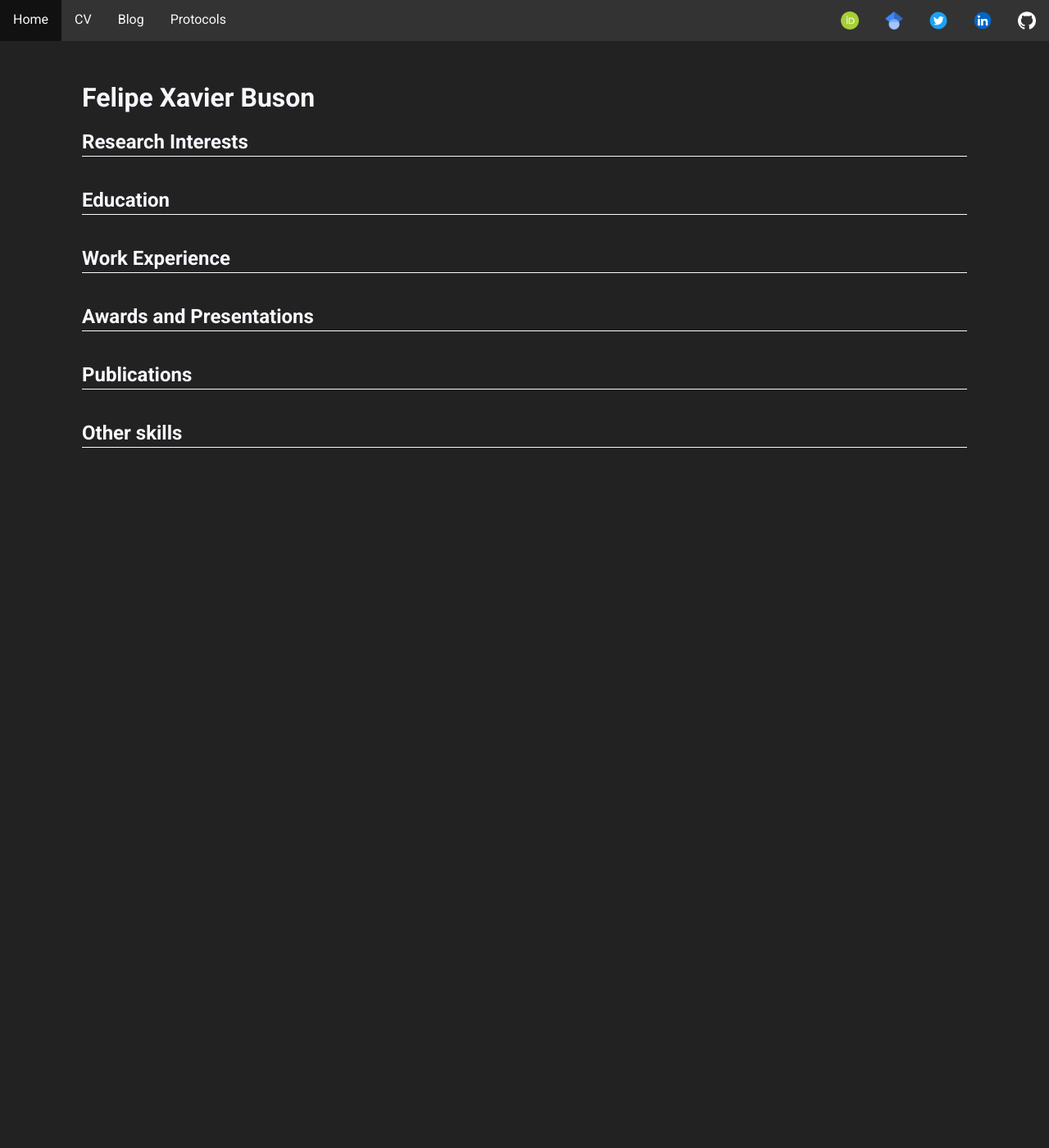
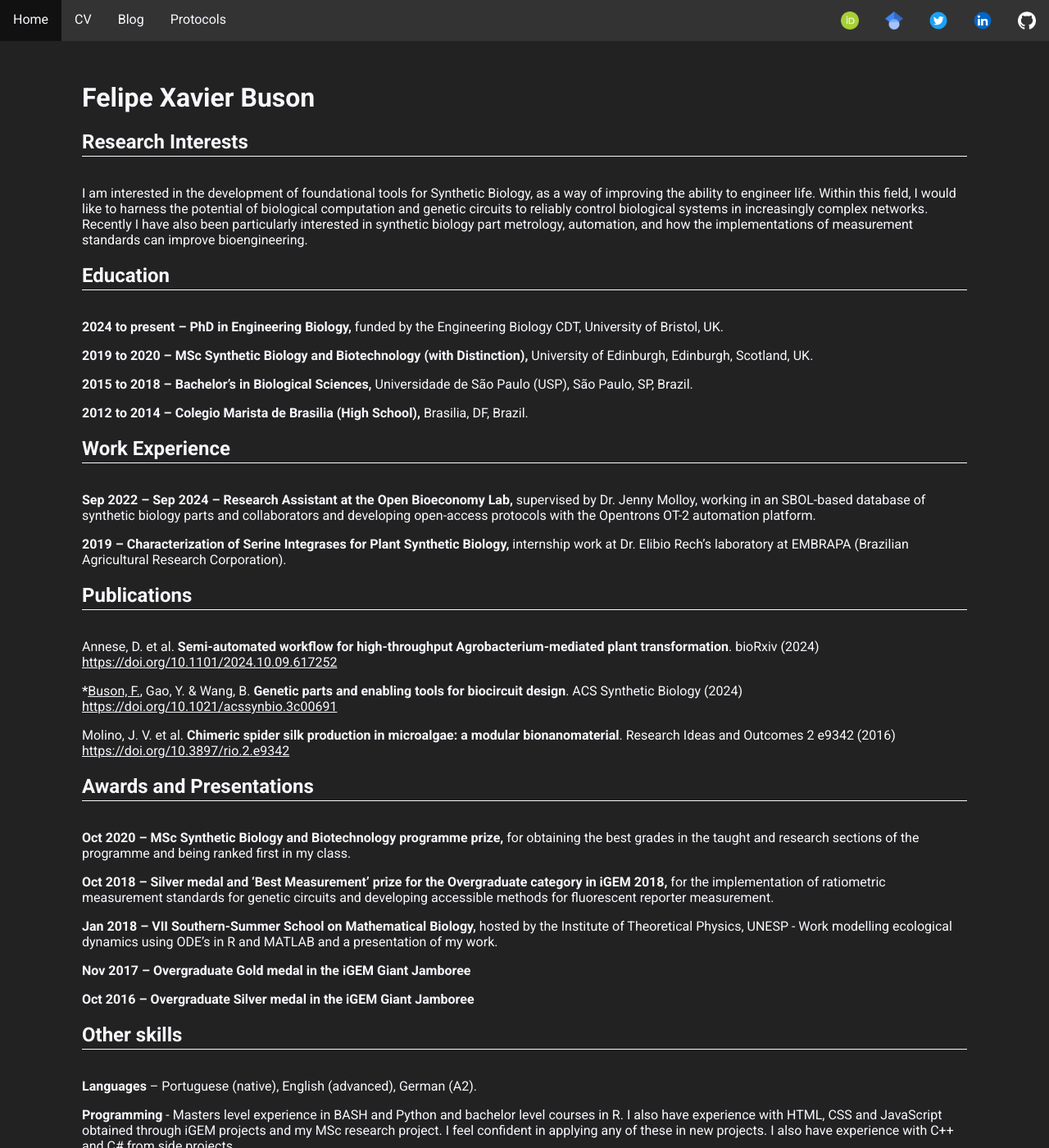
Before and after one commit to fxbuson/fxbuson.github.io, a Jekyll site: the page built from CV/index.html, in a window 1280 px wide and 1400 px high. Shown: the whole window at 82% size. Built offline with Jekyll 4.4.1, drawn with Linux system fonts in a browser that asks for light colours; some of the changed text lies outside the part shown.

Commit message:
update cv

```diff
--- a/CV/index.html
+++ b/CV/index.html
@@ -9,22 +9,76 @@ title: Felipe's Curriculum
 <div class="divider"></div>
 <br>
 
+<p>
+    I am interested in the development of foundational tools for Synthetic Biology, as a way of improving the ability to engineer life.
+    Within this field, I would like to harness the potential of biological computation and genetic circuits to reliably control biological systems in increasingly complex networks.
+    Recently I have also been particularly interested in synthetic biology part metrology, automation, and how the implementations of measurement standards can improve bioengineering.
+</p>
+
 <h2>Education</h2>
 <div class="divider"></div>
 <br>
+
+<p><b>2024 to present – PhD in Engineering Biology,</b> funded by the Engineering Biology CDT, University of Bristol, UK.</p>
+
+<p><b>2019 to 2020 – MSc Synthetic Biology and Biotechnology (with Distinction),</b> University of Edinburgh, Edinburgh, Scotland, UK.</p>
+
+<p><b>2015 to 2018 – Bachelor’s in Biological Sciences,</b> Universidade de São Paulo (USP), São Paulo, SP, Brazil.</p>
+
+<p><b>2012 to 2014 – Colegio Marista de Brasilia (High School),</b> Brasilia, DF, Brazil.</p>
 
 <h2>Work Experience</h2>
 <div class="divider"></div>
 <br>
 
-<h2>Awards and Presentations</h2>
-<div class="divider"></div>
-<br>
+<p>
+    <b>Sep 2022 – Sep 2024 – Research Assistant at the Open Bioeconomy Lab,</b>
+    supervised by Dr. Jenny Molloy, working in an SBOL-based database of synthetic biology parts and collaborators and developing open-access protocols with the Opentrons OT-2 automation platform.
+</p>
+
+<p><b>2019 – Characterization of Serine Integrases for Plant Synthetic Biology,</b> internship work at Dr. Elibio Rech’s laboratory at EMBRAPA (Brazilian Agricultural Research Corporation).</p>
 
 <h2>Publications</h2>
 <div class="divider"></div>
 <br>
 
+<p>Annese, D. et al. <b>Semi-automated workflow for high-throughput Agrobacterium-mediated plant transformation</b>. bioRxiv (2024) <a href="https://doi.org/10.1101/2024.10.09.617252">https://doi.org/10.1101/2024.10.09.617252</a></p>
+
+<p><b>*</b><u>Buson, F.</u>, Gao, Y. & Wang, B. <b>Genetic parts and enabling tools for biocircuit design</b>. ACS Synthetic Biology (2024) <a href="https://doi.org/10.1021/acssynbio.3c00691">https://doi.org/10.1021/acssynbio.3c00691</a></p>
+
+<p>Molino, J. V. et al. <b>Chimeric spider silk production in microalgae: a modular bionanomaterial</b>. Research Ideas and Outcomes 2 e9342 (2016) <a href="https://doi.org/10.3897/rio.2.e9342">https://doi.org/10.3897/rio.2.e9342</a></p>
+
+
+<h2>Awards and Presentations</h2>
+<div class="divider"></div>
+<br>
+
+<p><b>Oct 2020 – MSc Synthetic Biology and Biotechnology programme prize,</b> for obtaining the best grades in the taught and research sections of the programme and being ranked first in my class.</p>
+
+<p><b>Oct 2018 – Silver medal and ‘Best Measurement’ prize for the Overgraduate category in iGEM 2018,</b> for the implementation of ratiometric measurement standards for genetic circuits and developing accessible methods for fluorescent reporter measurement.</p>
+
+<p><b>Jan 2018 – VII Southern-Summer School on Mathematical Biology,</b> hosted by the Institute of Theoretical Physics, UNESP - Work modelling ecological dynamics using ODE’s in R and MATLAB and a presentation of my work.</p>
+
+<p><b>Nov 2017 – Overgraduate Gold medal in the iGEM Giant Jamboree</b></p>
+
+<p><b>Oct 2016 – Overgraduate Silver medal in the iGEM Giant Jamboree</b></p>
+
 <h2>Other skills</h2>
 <div class="divider"></div>
 <br>
+
+<p><b>Languages</b> – Portuguese (native), English (advanced), German (A2).</p>
+
+<p>
+    <b>Programming</b> - Masters level experience in BASH and Python and bachelor level courses in R.
+    I also have experience with HTML, CSS and JavaScript obtained through iGEM projects and my MSc research project.
+    I feel confident in applying any of these in new projects. I also have experience with C++ and C# from side projects.
+</p>
+
+<p>
+    <b>Automation</b> – Experience with the Opentrons OT2 platform for molecular biology protocols using Python API and Jupyter Notebooks.
+    Currently working on developing protocols for pathway assembly and characterization at the Open Bioeconomy Lab.
+</p>
+
+<div class="divider"></div>
+<p><i>Last updated 15/11/2024</i></p>
```
